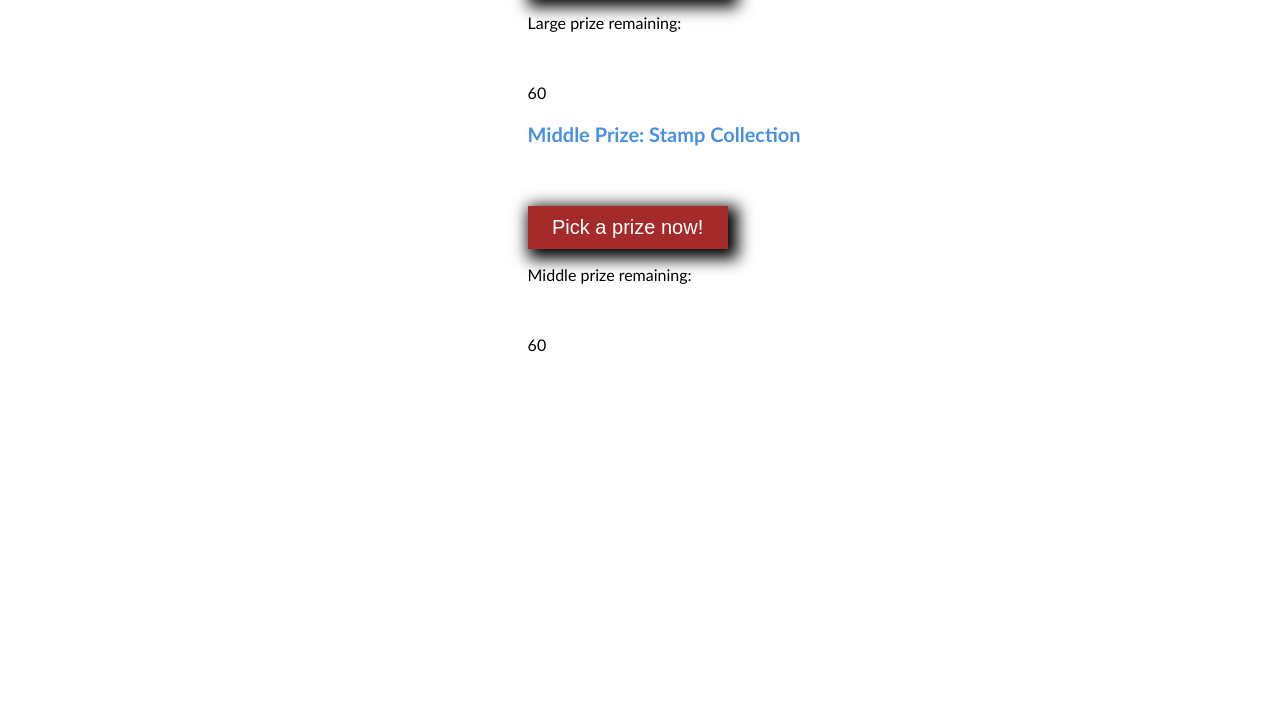
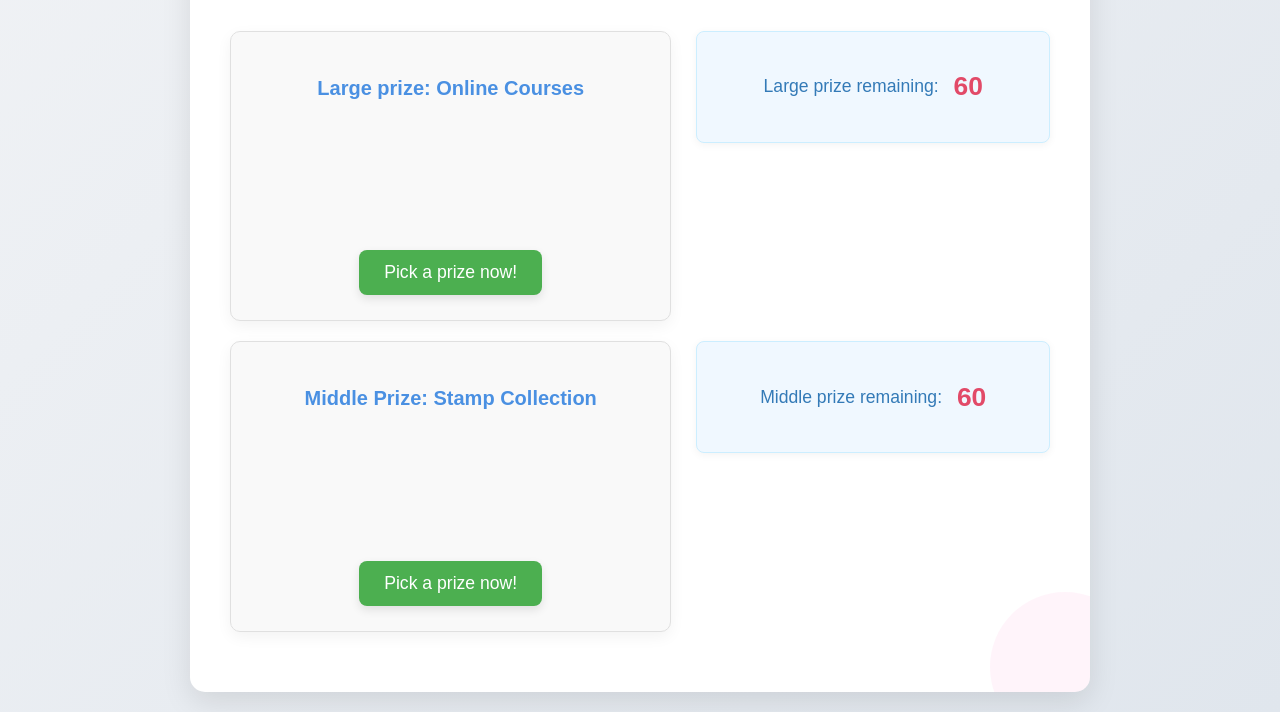
Before and after one commit to Make-Peace465/library-lottery, a plain HTML site: page index.html in a window 1280 px wide. Shown: the part 158-870 px from the top of the page. Before the commit the page ends 816 px from the top, so only its background shows below. Drawn offline with Linux system fonts and the light colour scheme.

Commit message:
Update the stylings

```diff
--- a/styles.css
+++ b/styles.css
@@ -1,70 +1,245 @@
+/* General Body Styling */
 body {
-    font-family: 'Gill Sans', 'Gill Sans MT', Calibri, 'Trebuchet MS', sans-serif;
+    font-family: 'Arial', sans-serif;
+    display: flex;
+    justify-content: center;
+    align-items: center;
+    min-height: 100vh;
+    margin: 0;
+    background: linear-gradient(135deg, #f0f2f5 0%, #e0e6ed 100%); /* Soft gradient background */
+    color: #333;
+    padding: 20px; /* Add some padding around the entire content */
+    box-sizing: border-box; /* Include padding in element's total width and height */
 }
 
-.display {
-    height: 50px;
+/* New: Page Wrapper for Title and Container */
+.page-wrapper {
+    display: flex;
+    flex-direction: column; /* Stack title and container vertically */
+    align-items: center; /* Center horizontally */
+    gap: 30px; /* Space between title and container */
+    width: 100%;
+    max-width: 900px; /* Max width should match container for consistency */
 }
 
-.container {
-    width: 100%;
-    height: 100vh;
-    display:flex;
+
+/* Heading */
+h1 {
+    text-align: center;
+    color: #4A90E2; /* A vibrant blue */
+    /* margin-bottom: 30px; Removed from here, now handled by gap in page-wrapper */
+    font-size: 2.5em;
+    font-weight: bold;
+    letter-spacing: 1px;
+    position: relative;
+    z-index: 1;
+    width: 100%; /* Ensure h1 takes full width within page-wrapper */
 }
 
-.right-panel {
-    background-color: rgb(231, 253, 255);
+.inside-container {
+    display: flex;
+    flex-direction: column;
+}
+
+/* Main Container */
+.container {
+    background-color: #ffffff;
+    border-radius: 15px;
+    box-shadow: 0 10px 30px rgba(0, 0, 0, 0.1);
+    padding: 40px;
+    display: flex;
+    flex-direction: column; /* Default to column for small screens */
+    gap: 30px;
+    width: 100%; /* Takes full width of its parent (.page-wrapper) */
+    /* max-width: 900px; Removed from here, handled by page-wrapper */
+    box-sizing: border-box;
+    position: relative;
+    overflow: hidden; /* For any potential background elements */
+}
+
+/* Adding a playful element */
+.container::before {
+    content: '';
+    position: absolute;
+    top: -50px;
+    left: -50px;
+    width: 150px;
+    height: 150px;
+    background-color: rgba(100, 200, 255, 0.1);
+    border-radius: 50%;
+    z-index: 0;
+}
+
+.container::after {
+    content: '';
+    position: absolute;
+    bottom: -50px;
+    right: -50px;
+    width: 150px;
+    height: 150px;
+    background-color: rgba(255, 150, 200, 0.1);
+    border-radius: 50%;
+    z-index: 0;
+}
+
+
+/* Panel Layout */
+.upper-panel, .lower-panel {
+    display: flex;
+    flex-direction: row;
+    gap: 25px;
+    flex: 1;
+    position: relative;
+    z-index: 1;
+}
+
+@media (max-width: 768px) {
+    .container {
+        flex-direction: row; /* Arranges panels side-by-side on larger screens */
+        justify-content: space-between;
+    }
+    .left-panel {
+        padding-right: 30px;
+        border-right: 1px solid #eee;
+    }
+    .right-panel {
+        padding-left: 30px;
+    }
+}
+
+/* Individual Prize Sections */
+.onlineCoursePrizeSection, .stampCollectionPrizeSection {
+    background-color: #f9f9f9;
+    border: 1px solid #e0e0e0;
     width: 50%;
-    flex: 1 1 50%;
+    border-radius: 10px;
+    padding: 25px;
+    margin-bottom: 20px;
+    text-align: center;
+    box-shadow: 0 5px 15px rgba(0, 0, 0, 0.05);
+    transition: transform 0.2s ease-in-out, box-shadow 0.2s ease-in-out;
     display: flex;
+    flex-direction: column;
+    gap: 15px;
     justify-content: center;
     align-items: center;
 }
 
-.left-panel {
-    background-color: antiquewhite;
-    width: 50%;
+.onlineCoursePrizeSection:hover, .stampCollectionPrizeSection:hover {
+    transform: translateY(-5px);
+    box-shadow: 0 8px 20px rgba(0, 0, 0, 0.1);
+}
+
+/* Display Paragraphs for Prizes */
+.onlineCoursedisplay, .stampCollectiondisplay {
+    font-size: 1.8em;
+    font-weight: bold;
+    color: #5cb85c; /* Green for success/prize */
+    min-height: 1.5em; /* Ensure consistent height even when empty */
     display: flex;
-    font-weight: 900;
-    color: rgb(86, 86, 86);
-    flex-direction: column;
     justify-content: center;
     align-items: center;
-    font-size: 60px;
-    flex: 1 1 50%;
+    flex-grow: 1;
 }
 
-button {
-    width: 200px;
-    background-color: brown;
+/* Lottery Buttons */
+.onlineCourselotteryButton, .stampCollectionlotteryButton {
+    background-color: #4CAF50; /* Green */
     color: white;
+    padding: 12px 25px;
     border: none;
-    padding: 0.5em 1em;
-    margin: 40px 0px 0px 0px;
-    font-size: 20px;
-    box-shadow: 5px 5px 15px 5px #000000;
+    border-radius: 8px;
+    font-size: 1.1em;
+    cursor: pointer;
+    transition: background-color 0.3s ease, transform 0.2s ease;
+    box-shadow: 0 4px 10px rgba(0, 0, 0, 0.1);
+    flex-shrink: 0;
 }
 
-button:hover {
-    background-color: rgb(99, 0, 0);
+.onlineCourselotteryButton:hover, .stampCollectionlotteryButton:hover {
+    background-color: #45a049;
+    transform: translateY(-2px);
 }
 
-button:active {
-    transform: translate(5px, 5px);
+.onlineCourselotteryButton:disabled, .stampCollectionlotteryButton:disabled {
+    background-color: #cccccc;
+    cursor: not-allowed;
+    transform: none;
+    box-shadow: none;
 }
 
-button:disabled {
-    background-color: gray;
+/* Right Panel Prize Count Displays */
+.prizeCount {
+    display: flex;
+    width: 40%;
+    align-items: center;
+    justify-content: center;
+    background-color: #f0f8ff; /* Light blue background */
+    border: 1px solid #cceeff;
+    border-radius: 8px;
+    padding: 15px 20px;
+    font-size: 1.1em;
+    height: 80px;
+    color: #337ab7; /* Darker blue text */
+    box-shadow: 0 2px 8px rgba(0, 0, 0, 0.05);
 }
 
-#myTable {
-    width: 100%;
-    margin: 20px;
-    border-collapse: collapse;
-    background-color: azure;
+.prizeCount p:first-child {
+    font-weight: normal;
+    margin-right: 10px;
 }
 
-th, td {
-    border: 1px solid rgb(148, 148, 148);
-    padding: 10px;
+.onlineCoursetotalNumber, .stampCollectionTotalNumber {
+    font-size: 1.5em;
+    font-weight: bold;
+    color: #E24A68; /* A contrasting color for numbers */
 }
+
+/* Responsive Adjustments */
+@media (max-width: 767px) {
+    .page-wrapper {
+        gap: 20px; /* Reduce gap on smaller screens */
+    }
+
+    .container {
+        padding: 20px;
+        flex-direction: column; /* Stack panels vertically on small screens */
+    }
+
+    h1 {
+        font-size: 2em;
+        /* margin-bottom: 20px; handled by page-wrapper gap */
+    }
+
+    .left-panel {
+        padding-right: 0;
+        border-right: none;
+    }
+
+    .right-panel {
+        padding-left: 0;
+        margin-top: 20px; /* Space between stacked panels */
+    }
+
+    .onlineCoursePrizeSection, .stampCollectionPrizeSection {
+        padding: 20px;
+    }
+
+    .onlineCoursedisplay, .stampCollectiondisplay {
+        font-size: 1.5em;
+    }
+
+    .onlineCourselotteryButton, .stampCollectionlotteryButton {
+        padding: 10px 20px;
+        font-size: 1em;
+    }
+
+    .PrizeCount {
+        font-size: 1em;
+        padding: 12px 15px;
+    }
+
+    .onlineCoursetotalNumber, .stampCollectionTotalNumber {
+        font-size: 1.3em;
+    }
+}
```
